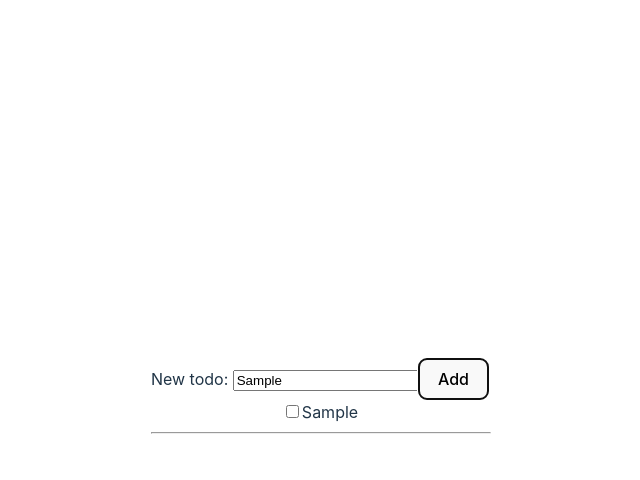
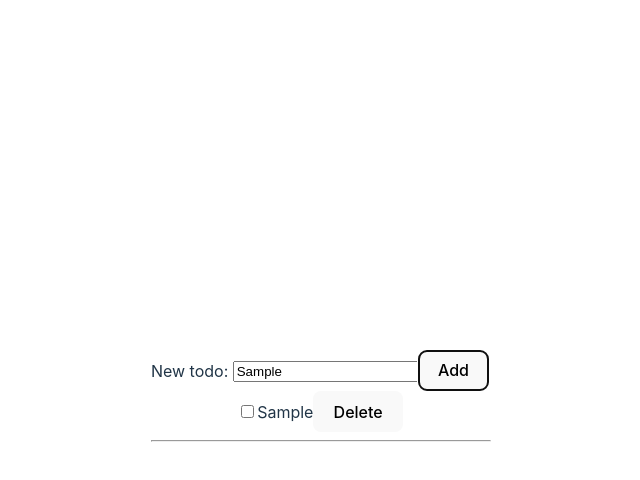
Before and after one commit to PapeMarc/Todo-App, a React (Vite) app: page / in a window 1280 px wide. Both pictures are taken after typing "Sample" into the empty fields and a click on the button "Add". Shown: the top 480 px of the page, without its empty margins (320-960 px from the left). Built offline with nearby package versions, Linux system fonts and the light colour scheme.

Commit message:
Todos löschen.

```diff
--- a/src/App.tsx
+++ b/src/App.tsx
@@ -23,6 +23,9 @@ function App() {
          todos={todos}
          onDoneChange={(done: boolean, id: string) => {
             setTodos((oldTodos) => oldTodos.map((todo) => (todo.id === id ? Object.assign(todo, { done }) : todo)))
+         }}
+         onTodoDelete={(todoId: string) => {
+            setTodos((oldTodos) => oldTodos.filter((todo) => todo.id !== todoId));
          }} />
    </div>;
 }
--- a/src/common-styles.tsx
+++ b/src/common-styles.tsx
@@ -2,11 +2,15 @@ import { css } from "@emotion/css";
 
 export const flexColumn = css`
     display: flex;
+    flex: 1;
+    -ms-flex: 1;
     flex-direction: column;
 `;
 
 export const flexRow = css`
     display: flex;
+    flex: 1;
+    -ms-flex: 1;
     flex-direction: row;
 `;
 
--- a/src/components/TodoList.tsx
+++ b/src/components/TodoList.tsx
@@ -11,8 +11,31 @@ font-size: 16px;
 
    return (
       <div className={cx(rootCss, flexColumn, flexCenter)}>
+         <TodoEntryList
+            todos={todos}
+            onDoneChange={props.onDoneChange}
+            onTodoDelete={props.onTodoDelete}
+            filterFunction={(todo: Todo) => !todo.done}>
+         </TodoEntryList>
+
+         <hr style={{ width: "100%" }} />
+
+         <TodoEntryList
+            todos={todos}
+            onDoneChange={props.onDoneChange}
+            onTodoDelete={props.onTodoDelete}
+            filterFunction={(todo: Todo) => todo.done}>
+         </TodoEntryList>
+      </div>
+   );
+}
+
+function TodoEntryList(props: any) {
+   const todos = props.todos;
+   return (
+      <div>
          {todos
-            .filter((todo: Todo) => !todo.done)
+            .filter(props.filterFunction)
             .map((todo: Todo) => (
                <div key={todo.id} className={cx(flexRow, flexCenter)}>
                   <input
@@ -24,26 +47,9 @@ font-size: 16px;
                         props.onDoneChange && props.onDoneChange(checked, todo.id);
                      }}></input>
                   <span style={{ textDecoration: todo.done ? "line-through" : "none" }}>{todo.text}</span>
+                  <div style={{ flex: 1 }}></div>
+                  <button onClick={() => props.onTodoDelete && props.onTodoDelete(todo.id)}>Delete</button>
                </div>
-            )
-            )}
-         <hr style={{ width: "100%" }} />
-         {todos
-            .filter((todo: Todo) => todo.done)
-            .map((todo: Todo) => (
-               <div key={todo.id} className={cx(flexRow, flexCenter)}>
-                  <input
-                     title="doneCheckbox"
-                     type="checkbox"
-                     checked={todo.done}
-                     onChange={(event) => {
-                        const checked = event.target.checked;
-                        props.onDoneChange && props.onDoneChange(checked, todo.id);
-                     }}></input>
-                  <span style={{ textDecoration: todo.done ? "line-through" : "none" }}>{todo.text}</span>
-               </div>
-            )
-            )}
-      </div>
-   );
+            ))}
+      </div>)
 }
```
